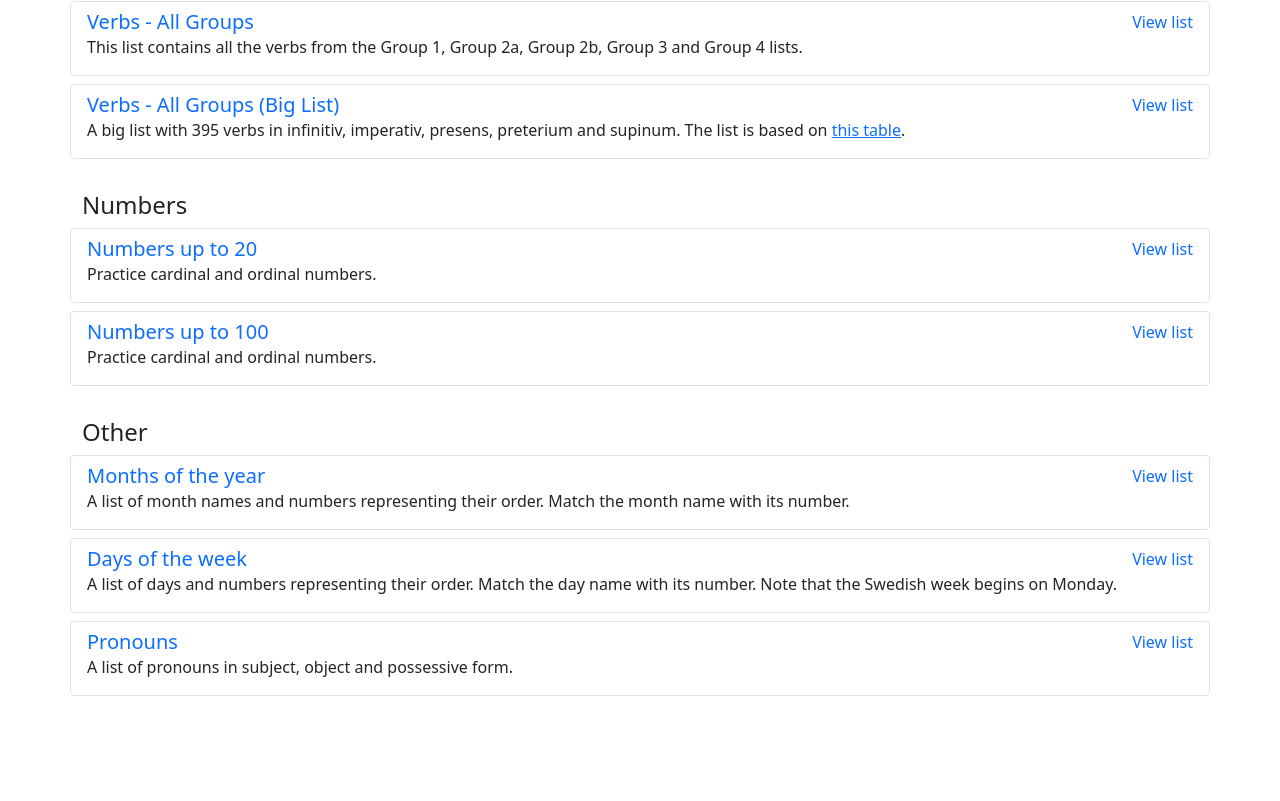
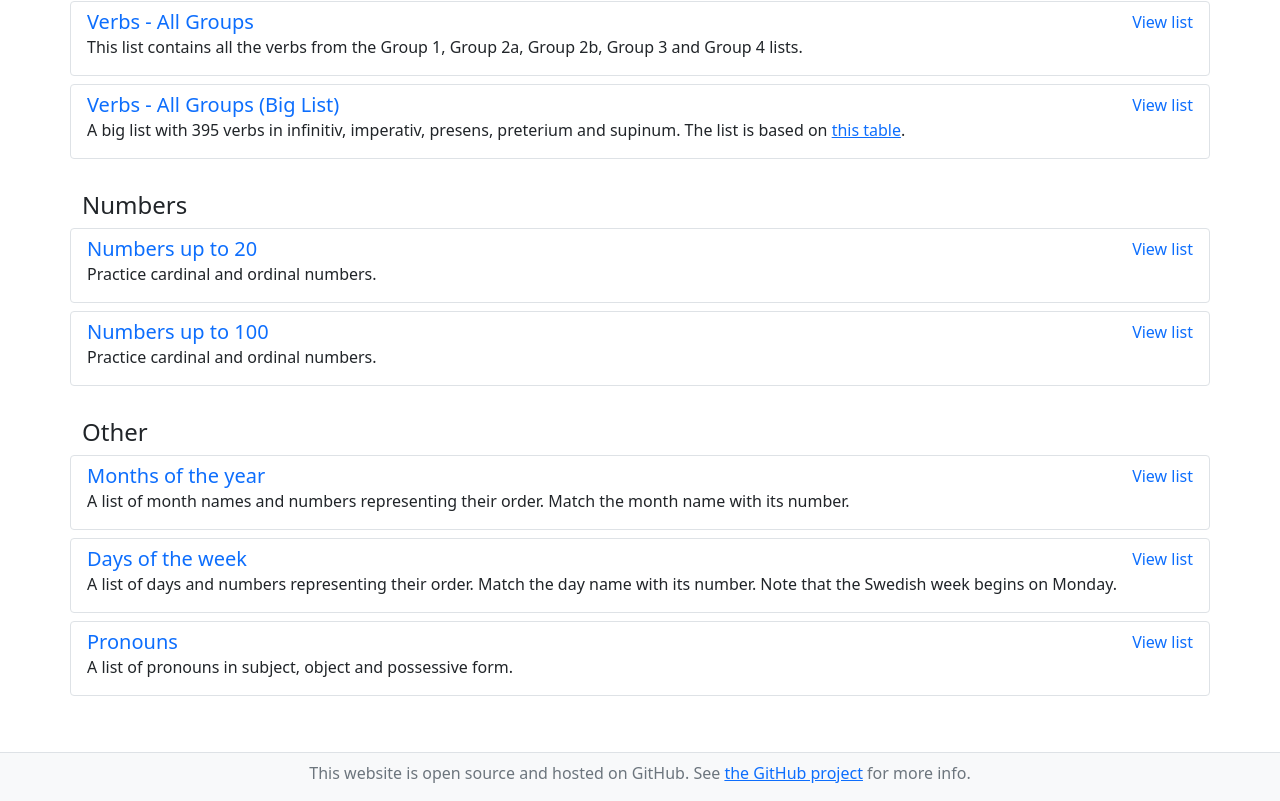
Before and after one commit to redant333/word-lists, a website: page src/html/index.html in a window 1280 px wide. Shown: the part 859-1660 px from the top of the page. Before the commit the page ends 1611 px from the top, so only its background shows below. Drawn offline with nearby package versions, Linux system fonts and the light colour scheme; files that its build step writes are made by us from their sources.

Commit message:
Add footer

```diff
--- /dev/null
+++ b/src/html/elements/footer.html
@@ -0,0 +1,3 @@
+<div class="border-top p-2 pb-3 text-center text-muted bg-light">
+    This website is open source and hosted on GitHub. See <a href="https://github.com/redant333/word-lists" target="_blank">the GitHub project</a> for more info.
+</div>
--- a/src/html/index.html
+++ b/src/html/index.html
@@ -42,6 +42,9 @@
                 </ul>
             </div>
         </div>
+    </div>
+
+    @@include('./elements/footer.html')
 
     <script>
         WordListsLoader.loadIndex("id_main_container", "id_toc_container");
```
Also changed, not shown: index.html (+1 -1 lines), src/html/elements/navbar.html (+0 -8 lines).
